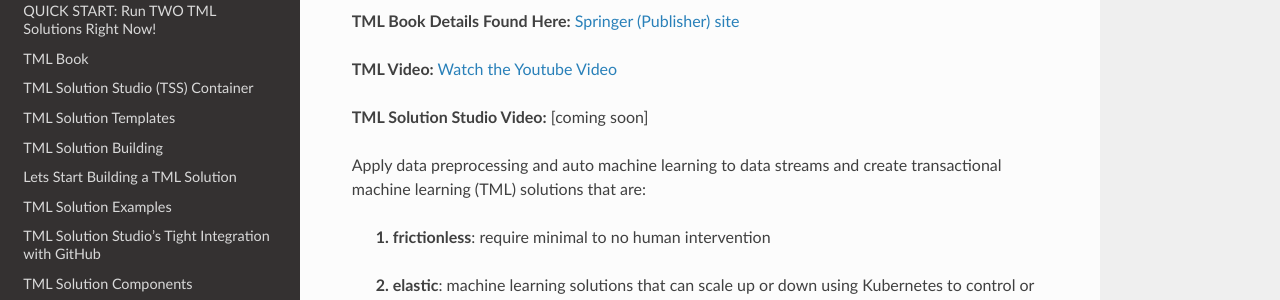
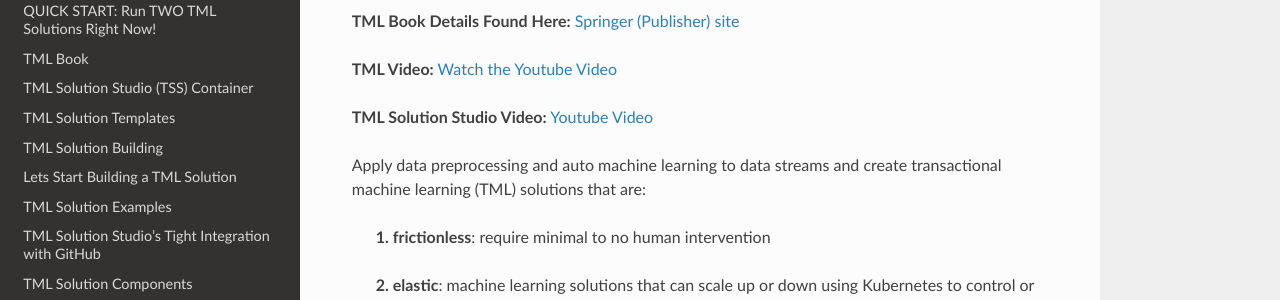
Before and after one commit to smaurice101/readthedocs, a Sphinx documentation site: the page built from docs/source/index.rst, in a window 1280 px wide and 900 px high, scrolled down 738 px. Shown: the part 150-450 px from the top of the window. Built offline with Sphinx 7.4.7 and the Read the Docs theme 2.0.0, drawn with Linux system fonts in a browser that asks for light colours.

Commit message:
Update index.rst

```diff
--- a/docs/source/index.rst
+++ b/docs/source/index.rst
@@ -20,7 +20,7 @@
 
 **TML Video:** `Watch the Youtube Video <https://youtu.be/ZrhRg2J8YbU>`_
 
-**TML Solution Studio Video:** [coming soon]
+**TML Solution Studio Video:** `Youtube Video <https://www.youtube.com/watch?v=z3h2nJXVgUs>`_
 
 Apply data preprocessing and auto machine learning to data streams and create transactional machine learning (TML) solutions that are:
 
```
